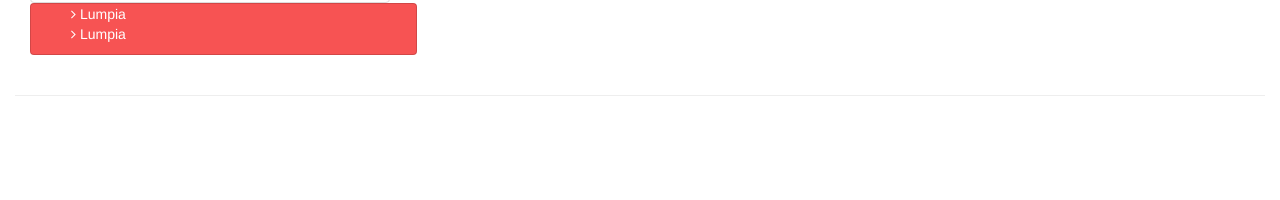
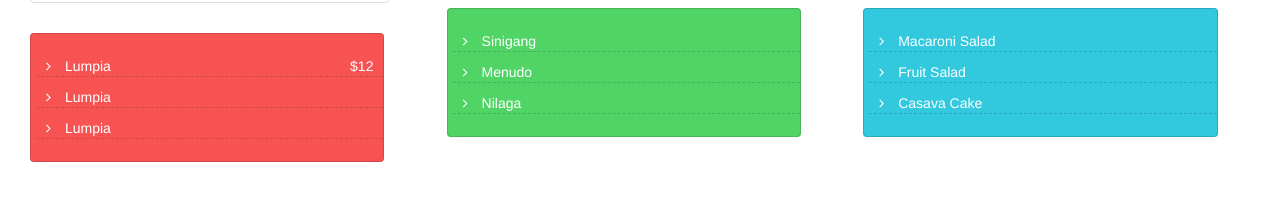
Before and after one commit to jayz828/lutong-bahay, a plain HTML site: page index.html in a window 1280 px wide. Shown: the part 1040-1240 px from the top of the page. Before the commit the page ends 1156 px from the top, so only its background shows below. Drawn offline with nearby package versions, Linux system fonts and the light colour scheme; grey boxes are pictures that could not be loaded; a web font is replaced by a local one.

Commit message:
Add menu items to all columns and start formatting the menu items

```diff
--- a/css/main.css
+++ b/css/main.css
@@ -185,7 +185,7 @@ header {
 
     .menu-img-container h3 {
         position: absolute;
-        top: 50%;
+        top: 30%;
         left: 0;
         width: 100%;
         display: inline-block;
@@ -207,7 +207,7 @@ header {
 
 .bar {
     position: absolute;
-    top: 55%;
+    top: 30%;
     /*border: 3px solid red;*/
     left: 30%;
     width: 160px;
@@ -229,19 +229,44 @@ header {
 }
 
 .menu-details {
-    /*margin-top: 30px;*/
+    margin-top: 30px;
     margin-bottom: 20px;
     border-radius: 4px;
-    border: 1px solid rgba(0,0,0,0.15)
+    border: 1px solid rgba(0,0,0,0.15);
+    padding: 12px 15px;
+    /*border: 5px solid red;*/
+
+
+}
+
+.dashed-border {
+    border-bottom: 1px dashed rgba(0,0,0,0.15);
+    /*border: 5px solid red;*/
+    /*width: 100%;*/
+    margin-left: -50px;
+    margin-right: -15px;
+
 
 }
 
     .menu-details li {
         list-style-type: none;
+        /*border-bottom: 1px dashed rgba(0,0,0,0.15);*/
+        padding-top: 10px;
+        /*border: 5px solid red;*/
+
+
+
+    }
+
+    .menu-details i {
+        margin-left: 10px;
+        margin-right: 10px;
     }
 
 .menu-list-item {
     color: #fff;
+
 }
 
     .menu-list-item a {
@@ -251,3 +276,16 @@ header {
 .bg-red {
     background-color: #f75353;
 }
+
+.bg-green {
+    background-color: #51d466;
+}
+
+.bg-blue {
+    background-color: #32c8de;
+}
+
+.pull-right {
+    float: right;
+    padding-right: 10px;
+}
--- a/index.html
+++ b/index.html
@@ -194,11 +194,22 @@
 
 
                         <!--MENU LIST ITEMS -->
-                        <div class="menu-details bg-red">
+                        <div class="menu-details bg-red col-md-11">
 
                             <div class="">
                                 <ul>
-                                    <li>
+                                    <li class="dashed-border">
+                                        <div class="menu-list-item">
+                                            <i class="fa fa-angle-right"></i>
+                                            <a href="#">Lumpia</a>
+                                            <span class="pull-right">$12</span>
+                                            <div class="clearfix"></div>
+
+                                        </div>
+                                    </li>
+
+
+                                    <li class="dashed-border">
                                         <div class="menu-list-item">
                                             <i class="fa fa-angle-right"></i>
                                             <a href="#">Lumpia</a>
@@ -206,17 +217,16 @@
 
                                         </div>
                                     </li>
-
-
-                                    <li>
+                                    <li class="dashed-border">
                                         <div class="menu-list-item">
                                             <i class="fa fa-angle-right"></i>
                                             <a href="#">Lumpia</a>
                                             <div class="clearfix"></div>
 
                                         </div>
+
+
                                     </li>
-                                    <li></li>
                                 </ul>
                             </div>
 
@@ -233,6 +243,45 @@
                         <img src="images/sinigang-menu-a.png" alt="sinigang" width="360" height="185" class="img-thumbnail img-responsive menu-img">
                         <h3>Main Dishes</h3>
                         <div class="bar line-green"></div>
+
+
+
+                        <div class="menu-details bg-green col-md-11">
+
+                            <div class="">
+                                <ul>
+                                    <li class="dashed-border">
+                                        <div class="menu-list-item">
+                                            <i class="fa fa-angle-right"></i>
+                                            <a href="#">Sinigang</a>
+                                            <div class="clearfix"></div>
+
+                                        </div>
+                                    </li>
+
+
+                                    <li class="dashed-border">
+                                        <div class="menu-list-item">
+                                            <i class="fa fa-angle-right"></i>
+                                            <a href="#">Menudo</a>
+                                            <div class="clearfix"></div>
+
+                                        </div>
+                                    </li>
+                                    <li class="dashed-border">
+                                        <div class="menu-list-item">
+                                            <i class="fa fa-angle-right"></i>
+                                            <a href="#">Nilaga</a>
+                                            <div class="clearfix"></div>
+
+                                        </div>
+
+
+                                    </li>
+                                </ul>
+                            </div>
+
+                        </div>
                     </div>
 
                     <!--<div class="menu-img-container col-lg-3 col-md-3 col-sm-12 col-xs-12 col-lg-offset-1 col-md-offset-1 col-sm-offset-3 col-xs-offset-3">-->
@@ -240,6 +289,47 @@
                         <img src="images/fruit-salad-menu-a.png" alt="fruit-salad" width="360" height="185" class="img-thumbnail img-responsive menu-img">
                         <h3>Desserts</h3>
                         <div class="bar line-blue"></div>
+
+
+                        <div class="menu-details bg-blue col-md-11">
+
+                            <div class="">
+                                <ul>
+                                    <li class="dashed-border">
+                                        <div class="menu-list-item">
+                                            <i class="fa fa-angle-right"></i>
+                                            <a href="#">Macaroni Salad</a>
+                                            <div class="clearfix"></div>
+
+                                        </div>
+                                    </li>
+
+
+                                    <li class="dashed-border">
+                                        <div class="menu-list-item">
+                                            <i class="fa fa-angle-right"></i>
+                                            <a href="#">Fruit Salad</a>
+                                            <div class="clearfix"></div>
+
+                                        </div>
+                                    </li>
+                                    <li class="dashed-border">
+                                        <div class="menu-list-item">
+                                            <i class="fa fa-angle-right"></i>
+                                            <a href="#">Casava Cake</a>
+                                            <div class="clearfix"></div>
+
+                                        </div>
+
+
+                                    </li>
+                                </ul>
+                            </div>
+
+                        </div>
+
+
+
                     </div>
 
 
```
